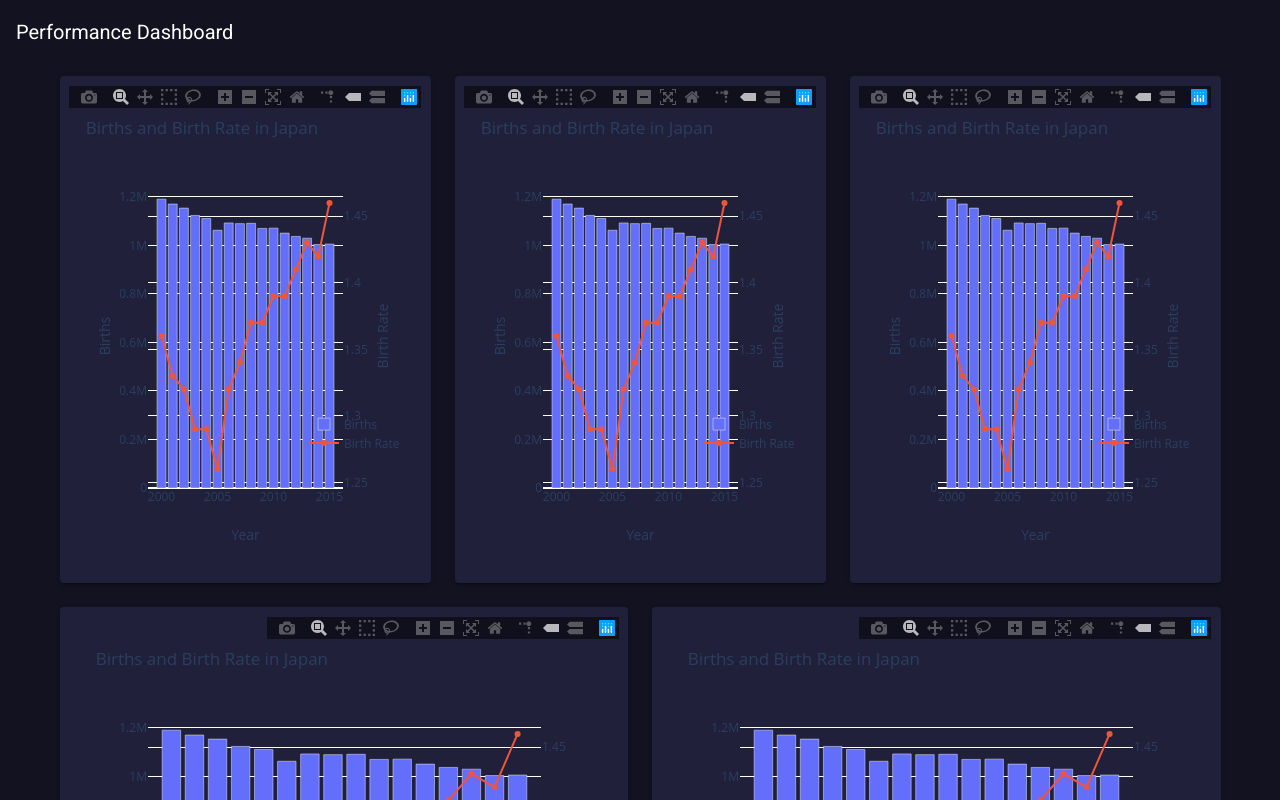
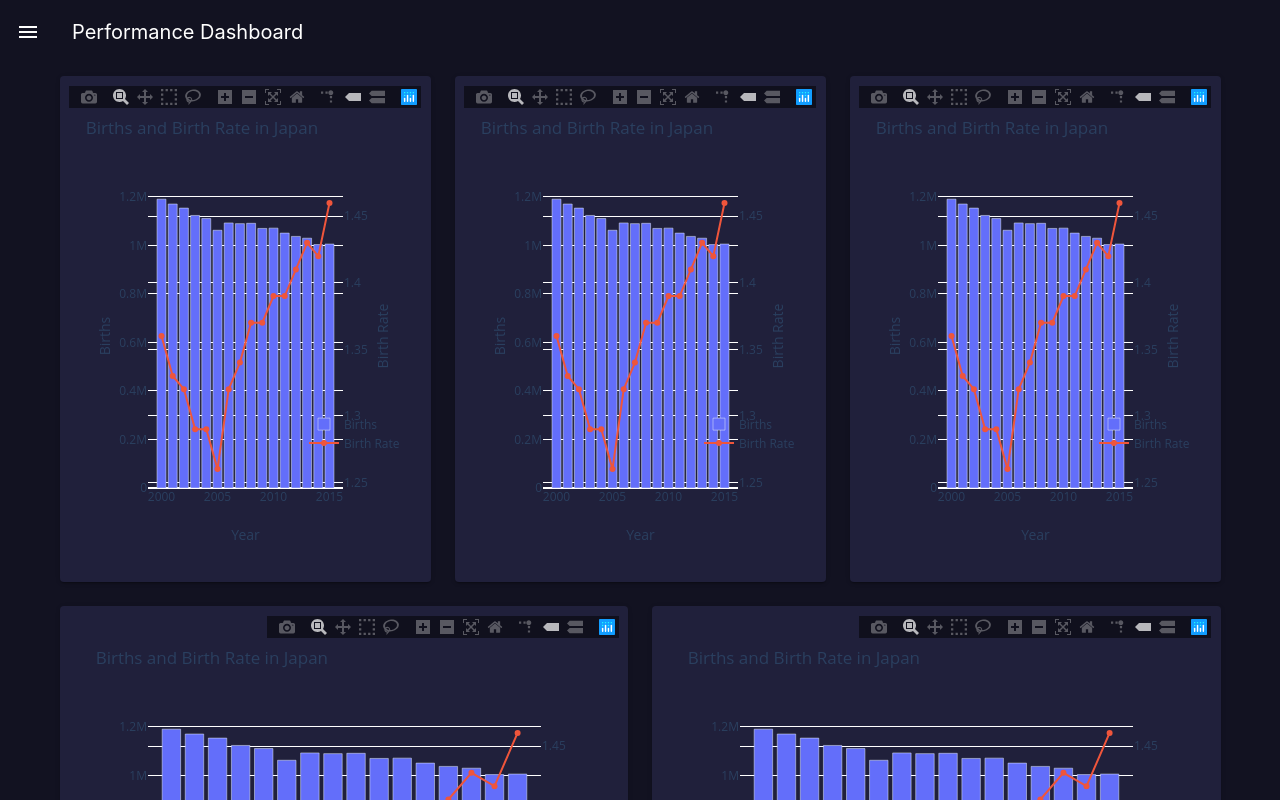
Before and after one commit to 4m1t0/performance-dashboard, a Nuxt app: page / in a window 1280 px wide. Shown: the top 800 px of the page. Built offline with nearby package versions, Linux system fonts and the light colour scheme.

Commit message:
ナビゲーターバーの追加とフォント指定

```diff
--- a/src/javascript/layouts/default.vue
+++ b/src/javascript/layouts/default.vue
@@ -1,9 +1,35 @@
 <template>
   <v-app dark>
-    <v-app-bar :clipped-left="clipped" absolute color="#121221" flat app>
+    <v-app-bar :clipped-left="clipped" fixed color="#121221" flat app>
+      <v-app-bar-nav-icon @click.stop="drawer = !drawer" />
       <v-toolbar-title v-text="title" />
-      <v-spacer />
     </v-app-bar>
+    <v-navigation-drawer
+      v-model="drawer"
+      color="#0091EA"
+      :mini-variant="miniVariant"
+      :clipped="clipped"
+      fixed
+      temporary
+      app
+    >
+      <v-list>
+        <v-list-item
+          v-for="(item, i) in items"
+          :key="i"
+          :to="item.to"
+          router
+          exact
+        >
+          <v-list-item-action>
+            <v-icon>{{ item.icon }}</v-icon>
+          </v-list-item-action>
+          <v-list-item-content>
+            <v-list-item-title v-text="item.title" />
+          </v-list-item-content>
+        </v-list-item>
+      </v-list>
+    </v-navigation-drawer>
     <v-content>
       <v-container>
         <nuxt />
@@ -44,6 +70,13 @@ export default {
 </script>
 
 <style>
+body {
+  background: #121221;
+}
+.v-application {
+  font-family: 'SF Pro Text', 'SF Pro Icons', 'Helvetica Neue', 'Helvetica',
+    'Arial', sans-serif;
+}
 .theme--dark.v-application {
   background: #121221;
 }
```
